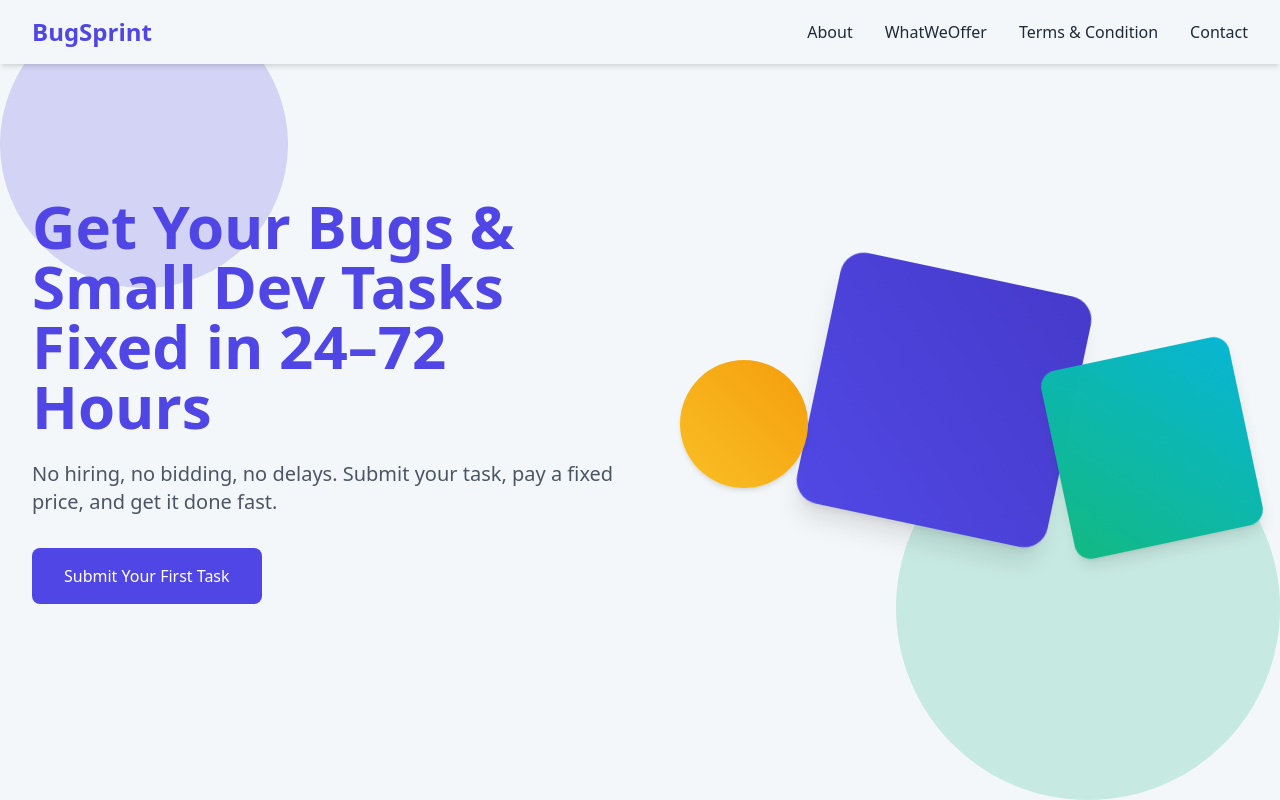
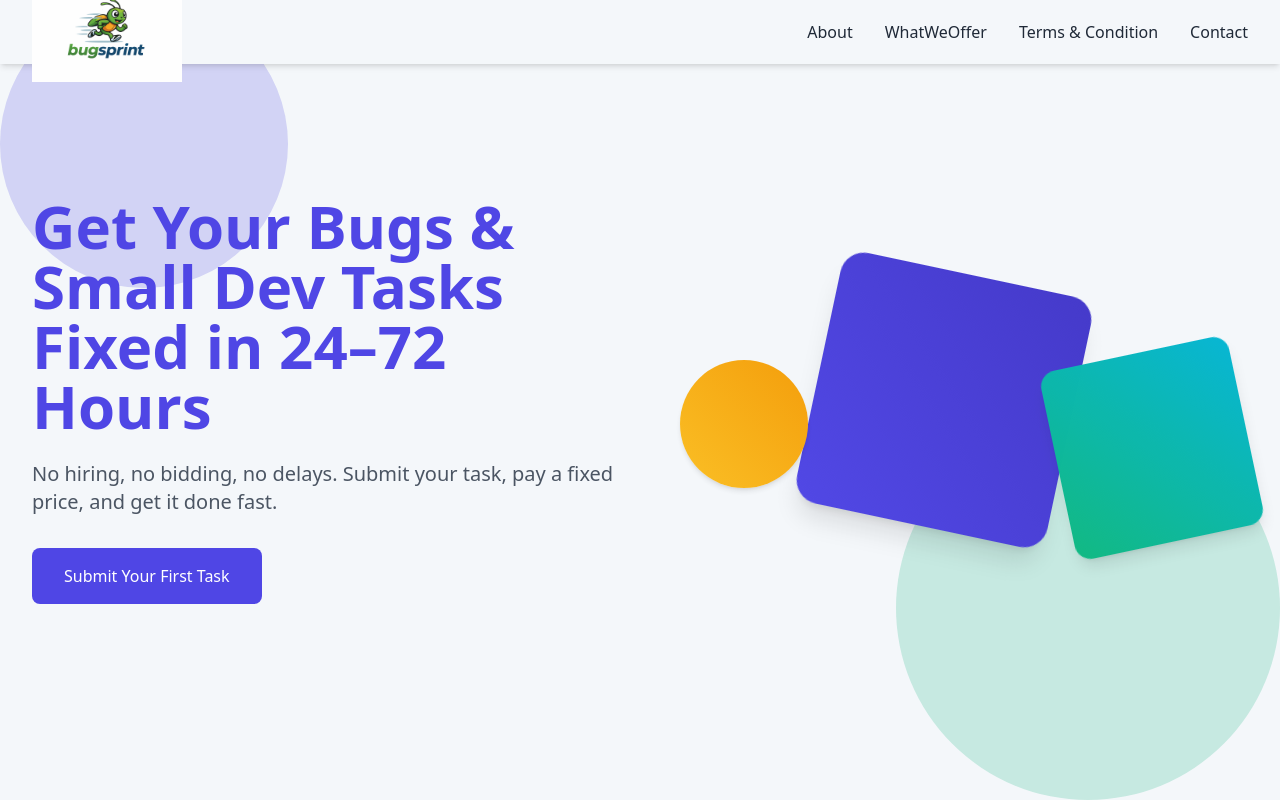
Before and after one commit to mustansar77/bugsprint, a Next.js app: page / in a window 1280 px wide. Shown: the top 800 px of the page. Built offline with nearby package versions, Linux system fonts and the light colour scheme.

Commit message:
adding new logo in navbar

```diff
--- a/src/app/component/Navbar.jsx
+++ b/src/app/component/Navbar.jsx
@@ -1,13 +1,14 @@
-"use client"
+"use client";
 import { useRouter } from 'next/navigation';
 import React, { useState } from 'react';
 import Link from 'next/link';
-
+import Image from 'next/image';
+import logo from "../../../public/logo.png"
 
 const Navbar = () => {
   const [isOpen, setIsOpen] = useState(false);
   const router = useRouter();
-  // Pages with their paths
+
   const pages = [
     { name: 'About', path: 'about' },
     { name: 'WhatWeOffer', path: 'whatweoffer' },
@@ -15,23 +16,30 @@ const Navbar = () => {
     { name: 'Contact', path: 'contact' },
   ];
 
-  // Function to handle link click
   const handleLinkClick = () => {
     setIsOpen(false); // Close mobile menu
   };
 
- const handleHome = () => {
+  const handleHome = () => {
     router.push('/'); // Navigate to home page
   };
-
 
   return (
     <nav className="bg-[#F4F7FA] shadow-md fixed w-full z-50">
       <div className="max-w-7xl mx-auto px-4 sm:px-6 lg:px-8">
         <div className="flex justify-between h-16 items-center">
-          {/* Logo / Brand */}
-          <div className="flex-shrink-0 text-2xl font-bold cursor-pointer text-[#4F46E5]" onClick={handleHome}>
-            BugSprint
+          {/* Logo */}
+          <div
+            className="flex-shrink-0 cursor-pointer"
+            onClick={handleHome}
+          >
+            <Image
+              src={logo}
+              alt="Bugsprint Logo"
+              width={150} // adjust width as needed
+              height={50} // adjust height as needed
+              priority
+            />
           </div>
 
           {/* Desktop Menu */}
```
Also changed, not shown: public/logo.png (added).
